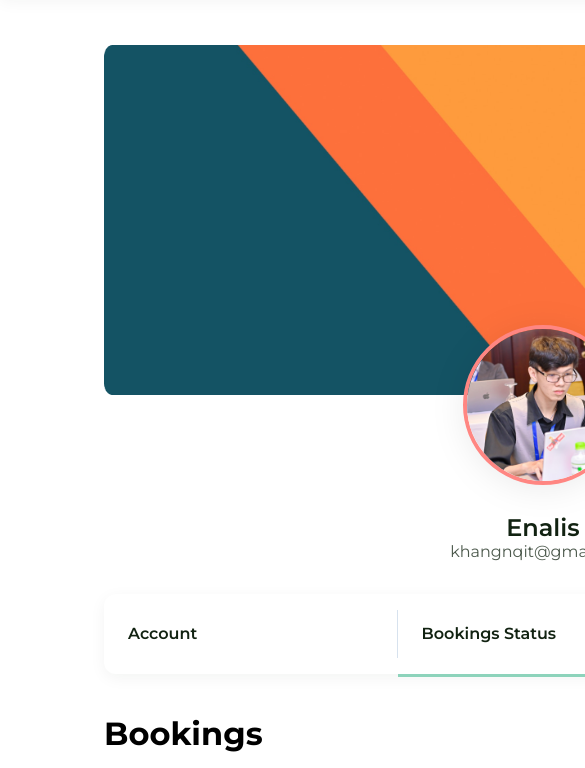
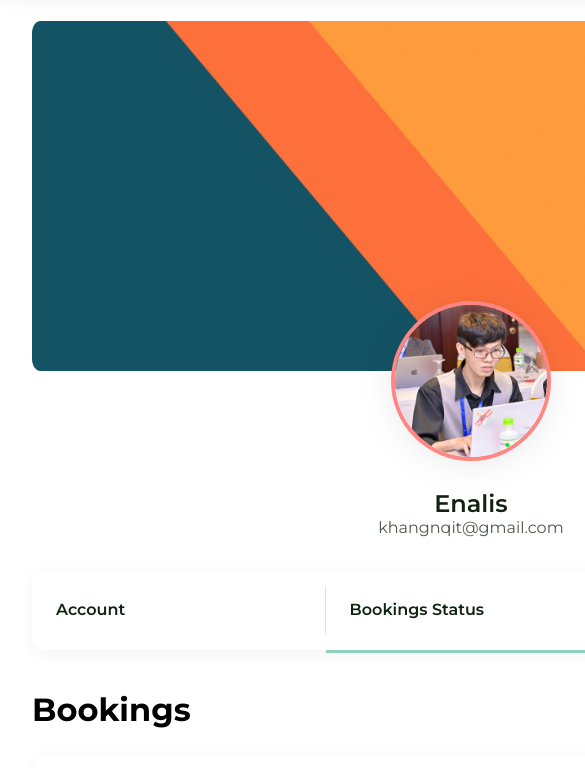
Before and after one commit to Group4SE1604/BookingWeb_FE, a plain HTML site: page booking_status.html in a window 390 px wide. Shown: the part 76-844 px from the top of the page, 585 px wide, since content can reach past the window. Drawn offline with Linux system fonts and the light colour scheme.

Commit message:
responsive

```diff
--- a/css/booking_status.css
+++ b/css/booking_status.css
@@ -265,3 +265,21 @@
 .status-content .status-block.confirmed {
     color: #111d4a;
 }
+
+@media only screen and (min-width: 740px) and (max-width: 1023px) {
+    .main-wrapper .main-content {
+        padding: 40px 72px 100px;
+    }
+}
+
+@media only screen and (max-width: 739px) {
+    .main-wrapper .main-content {
+        padding: 32px 48px 80px;
+    }
+}
+
+@media only screen and (max-width: 480px) {
+    .main-wrapper .main-content {
+        padding: 24px 32px 60px;
+    }
+}
```
